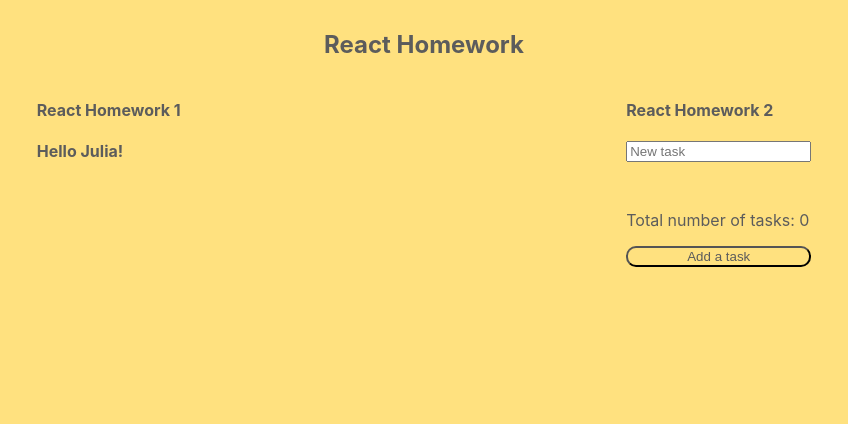
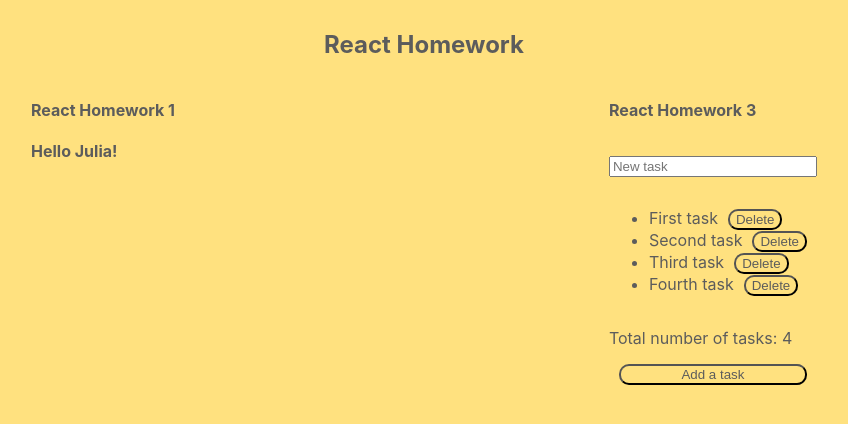
Before and after one commit to JuliaT47/TaskOrganiserReact, a React (Create React App) app: page / in a window 1280 px wide. Shown: the top 424 px of the page, without its empty margins (216-1064 px from the left). Built offline with nearby package versions, Linux system fonts and the light colour scheme.

Commit message:
Homework 3

```diff
--- a/src/App.css
+++ b/src/App.css
@@ -38,9 +38,13 @@ button {
   border-radius: 10px;
   color: rgb(92, 92, 92);
   background-color: transparent;
+  margin: 0 10px;
 }
 button:hover {
   cursor: pointer;
   background-color: grey;
   color: rgba(255, 255, 0, 0.518);
 }
+input {
+  margin: 15px 0;
+}
--- a/src/App.js
+++ b/src/App.js
@@ -12,7 +12,7 @@ import "./JSHomework13";
 import HelloWorld from "./ReactHomework1";
 import { HelloWorldComponent } from "./ReactHomework1";
 import Game from "./JSHomework13";
-import { List } from "./ReactHomework2";
+import { List } from "./ReactHomework2-3";
 
 import { useState } from "react";
 import { createElement } from "react";
--- a/src/JSHomework13.js
+++ b/src/JSHomework13.js
@@ -139,3 +139,4 @@ function calculateWinner(squares) {
     return { winner: "draw", winningSquares: [] };
   }
 }
+// checked
--- a/src/ReactHomework1.js
+++ b/src/ReactHomework1.js
@@ -22,3 +22,5 @@ class HelloWorldComponent extends Component {
   }
 }
 export { HelloWorldComponent };
+
+// checked
--- /dev/null
+++ b/src/ReactHomework2-3.js
@@ -0,0 +1,58 @@
+import { useState } from "react";
+import { v4 as uuidv4 } from "uuid";
+
+export function List() {
+  const [task, setTask] = useState([
+    { id: 1, name: "First task" },
+    { id: 2, name: "Second task" },
+    { id: 3, name: "Third task" },
+    { id: 4, name: "Fourth task" },
+  ]);
+  const [newTask, setNewTask] = useState("");
+
+  const handleChange = (event) => {
+    setNewTask(event.target.value);
+  };
+
+  const handleAddTask = () => {
+    if (newTask.trim() !== "") {
+      const newTaskObject = { id: uuidv4(), name: newTask };
+      setTask([...task, newTaskObject]);
+      setNewTask("");
+    }
+  };
+
+  const handleDeleteTask = (taskId) => {
+    const updatedTaskList = task.filter((task) => task.id !== taskId);
+    setTask(updatedTaskList);
+  };
+
+  const handleKeyPress = (event) => {
+    if (event.key === "Enter") {
+      handleAddTask();
+    }
+  };
+
+  return (
+    <div className="list">
+      <h4>React Homework 3</h4>
+      <input
+        type="text"
+        value={newTask}
+        onChange={handleChange}
+        onKeyPress={handleKeyPress}
+        placeholder="New task"
+      />
+      <ul>
+        {task.map((item) => (
+          <li key={item.id}>
+            {item.name}
+            <button onClick={() => handleDeleteTask(item.id)}>Delete</button>
+          </li>
+        ))}
+      </ul>
+      <p>Total number of tasks: {task.length}</p>
+      <button onClick={handleAddTask}>Add a task</button>
+    </div>
+  );
+}
--- a/src/ReactHomework2.js
+++ /dev/null
@@ -1,40 +0,0 @@
-import { useState } from "react";
-
-export function List() {
-  const [task, setTask] = useState([]);
-  const [newTask, setNewTask] = useState("");
-
-  const handleChange = (event) => {
-    setNewTask(event.target.value);
-  };
-  const handleAddTask = () => {
-    if (newTask.trim() !== "") {
-      setTask([...task, newTask]);
-      setNewTask("");
-    }
-  };
-  const handleKeyPress = (event) => {
-    if (event.key === "Enter") {
-      handleAddTask();
-    }
-  };
-  return (
-    <div className="list">
-      <h4>React Homework 2</h4>
-      <input
-        type="text"
-        value={newTask}
-        onChange={handleChange}
-        onKeyPress={handleKeyPress}
-        placeholder="New task"
-      />
-      <ul>
-        {task.map((task, index) => (
-          <li key={index}>{task}</li>
-        ))}
-      </ul>
-      <p>Total number of tasks: {task.length}</p>
-      <button onClick={() => handleAddTask(newTask)}>Add a task</button>
-    </div>
-  );
-}
```
Also changed, not shown: 11 other files (tests, documents, lock files or other folders).
